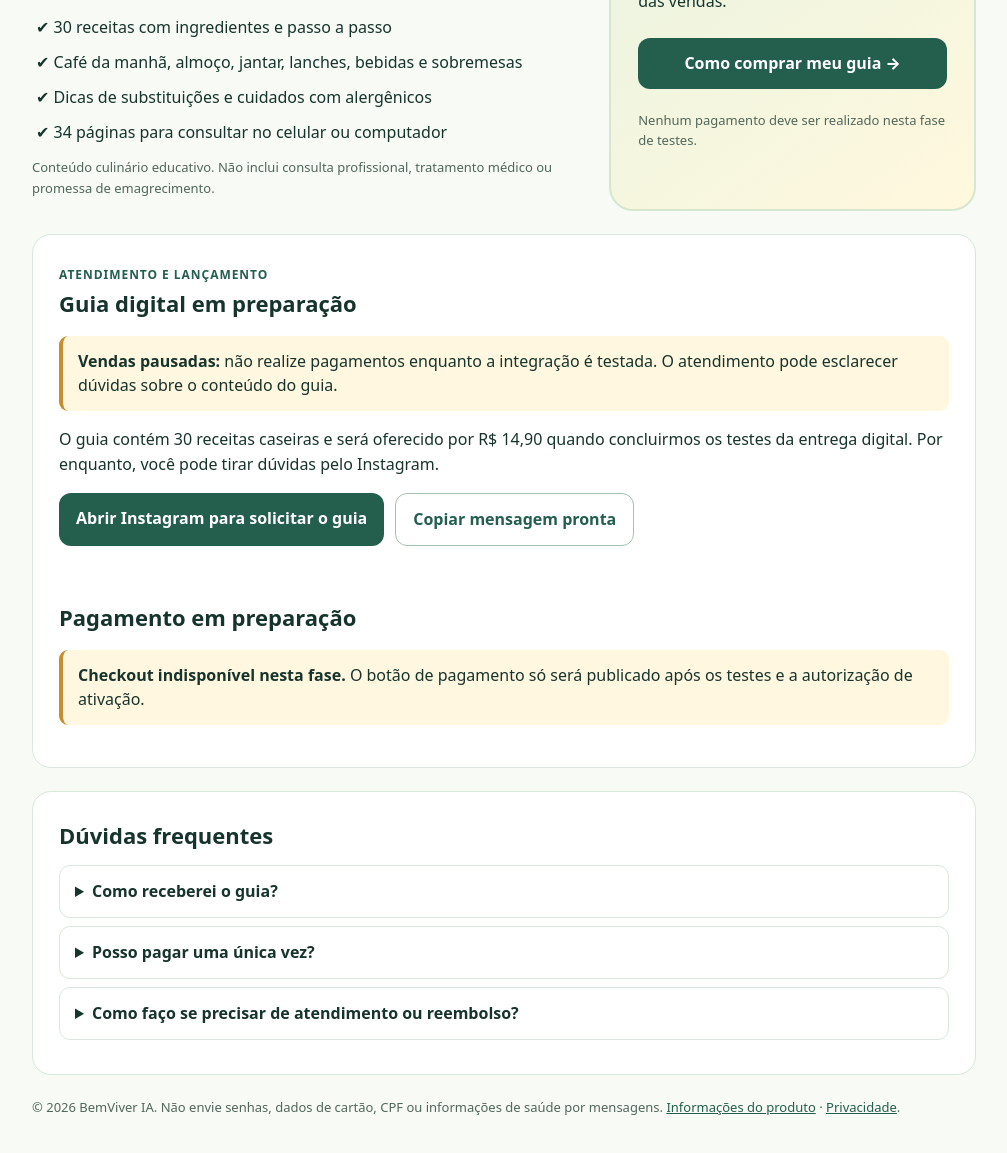
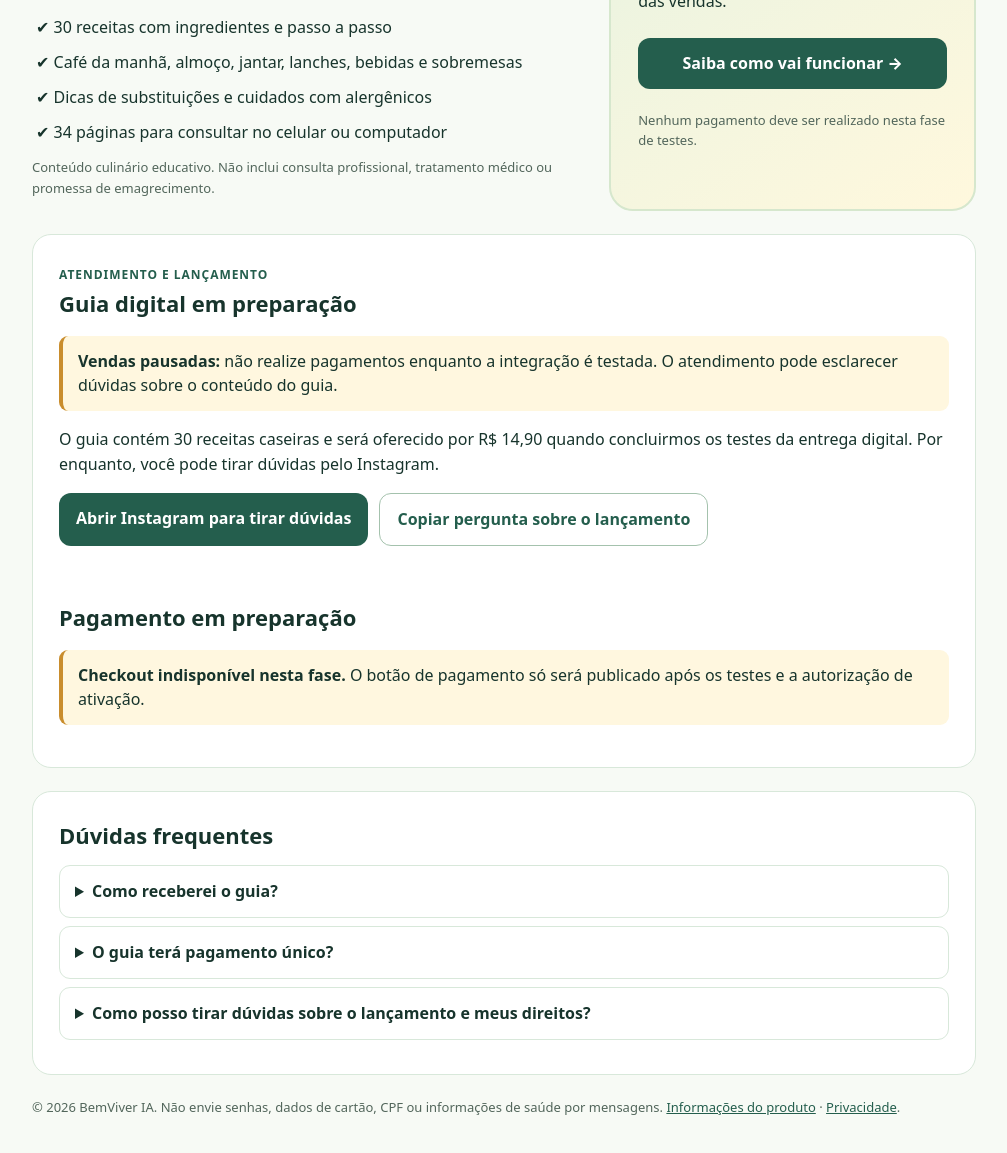
Before and after one commit to erickribeiro70-source/Vendas-on-, a plain HTML site: page bemviver/comprar.html in a window 1280 px wide. Shown: the part 375-1528 px from the top of the page, without its empty margins (136-1143 px from the left). Drawn offline with Linux system fonts and the light colour scheme; no server answers.

Commit message:
BemViver: ajustar botões da página à fase sem pagamentos

```diff
--- a/bemviver/comprar.html
+++ b/bemviver/comprar.html
@@ -63,7 +63,7 @@ footer a{color:var(--green)}
 <span class="kicker">📘 Guia BemViver IA</span><div class="price">R$ 14,90</div>
 <strong>Pagamento único, sem assinatura</strong>
 <p>O produto é um PDF. <b>Pagamentos temporariamente pausados:</b> estamos validando a confirmação de pagamento e o download seguro antes da abertura das vendas.</p>
-<a class="btn" href="#como-comprar">Como comprar meu guia →</a>
+<a class="btn" href="#como-comprar">Saiba como vai funcionar →</a>
 <p class="small">Nenhum pagamento deve ser realizado nesta fase de testes.</p>
 </aside>
 </section>
@@ -84,8 +84,8 @@ footer a{color:var(--green)}
 <p class="warn"><strong>Vendas pausadas:</strong> não realize pagamentos enquanto a integração é testada. O atendimento pode esclarecer dúvidas sobre o conteúdo do guia.</p>
 <p>O guia contém 30 receitas caseiras e será oferecido por R$ 14,90 quando concluirmos os testes da entrega digital. Por enquanto, você pode tirar dúvidas pelo Instagram.</p>
 <div class="actions">
-<a class="btn" target="_blank" rel="noopener noreferrer" href="https://www.instagram.com/erick_ribeiro666/">Abrir Instagram para solicitar o guia</a>
-<button class="btn secondary" type="button" id="copy">Copiar mensagem pronta</button>
+<a class="btn" target="_blank" rel="noopener noreferrer" href="https://www.instagram.com/erick_ribeiro666/">Abrir Instagram para tirar dúvidas</a>
+<button class="btn secondary" type="button" id="copy">Copiar pergunta sobre o lançamento</button>
 </div>
 <p class="result" id="copy-status" role="status" aria-live="polite"></p>
 <h2 style="margin-top:23px">Pagamento em preparação</h2>
@@ -93,8 +93,8 @@ footer a{color:var(--green)}
 </section>
 <section class="box faq" aria-label="Perguntas frequentes"><h2>Dúvidas frequentes</h2>
 <details><summary>Como receberei o guia?</summary><p>Quando as vendas forem ativadas, o guia será disponibilizado por download após a confirmação segura do pagamento. O envio automático por e-mail ainda não está disponível.</p></details>
-<details><summary>Posso pagar uma única vez?</summary><p>Sim. O preço do PDF é R$ 14,90 por compra, sem assinatura recorrente.</p></details>
-<details><summary>Como faço se precisar de atendimento ou reembolso?</summary><p>Fale com o vendedor pelo mesmo Instagram e consulte as <a href="/termos.html">condições e os direitos de consumo</a> antes de comprar.</p></details>
+<details><summary>O guia terá pagamento único?</summary><p>Sim. Quando as vendas forem liberadas, o preço previsto é R$ 14,90 por compra, sem assinatura recorrente. Os pagamentos estão pausados no momento.</p></details>
+<details><summary>Como posso tirar dúvidas sobre o lançamento e meus direitos?</summary><p>Entre em contato pelo Instagram indicado acima e consulte as <a href="/termos.html">informações do produto e direitos do consumidor</a>. Nenhum pagamento deve ser realizado durante os testes.</p></details>
 </section>
 <footer>© 2026 BemViver IA. Não envie senhas, dados de cartão, CPF ou informações de saúde por mensagens. <a href="/termos.html">Informações do produto</a> · <a href="/privacidade.html">Privacidade</a>.</footer>
 </main>
@@ -130,7 +130,7 @@ formCheckout.addEventListener('submit',async event=>{
  }
 });
 document.getElementById('copy').addEventListener('click',async()=>{
- const message='Olá! Quero comprar o Guia BemViver IA de 30 receitas por R$ 14,90. Poderia confirmar como e quando receberei o PDF e quais são as condições de entrega e reembolso antes do pagamento?';
+ const message='Olá! Gostaria de saber quando o Guia BemViver IA de 30 receitas estará disponível, como será feita a entrega do PDF e quais serão as condições da compra. Não quero fazer pagamento durante os testes.';
  const status=document.getElementById('copy-status');
  try{await navigator.clipboard.writeText(message);status.textContent='Mensagem copiada. Cole na conversa do Instagram.'}
  catch{status.textContent='Copie esta mensagem: '+message}
```
